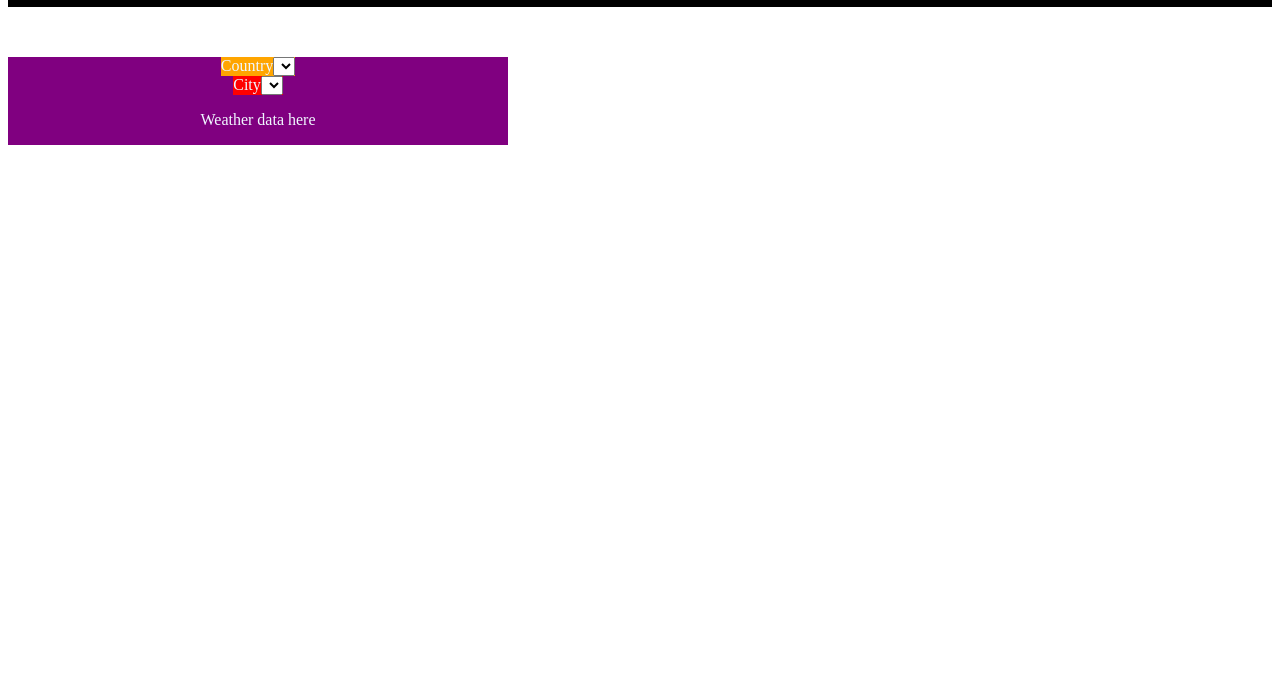
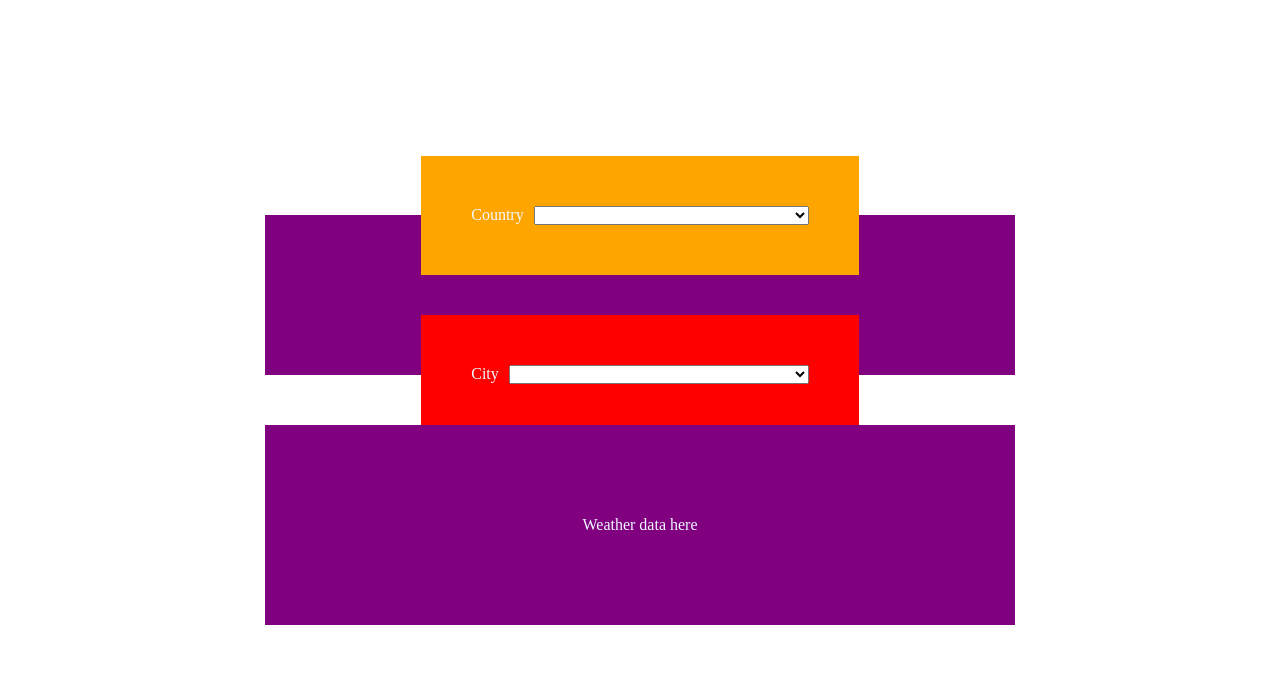
Before and after one commit to CSingh26/APIWeatherApp, a plain HTML site: page index.html in a window 1280 px wide. Shown: the part 123-800 px from the top of the page. Drawn offline with Linux system fonts and the light colour scheme; no server answers.

Commit message:
Final Strucutre and Country List

```diff
--- a/index.html
+++ b/index.html
@@ -7,6 +7,7 @@
         <link rel="stylesheet" href="style.css">
     </head>
     <body>
+        <div class="main-content">
             <div class="heading">
                 <h1>API Weather App</h1>
             </div>
@@ -23,6 +24,7 @@
                     </label>
                     <select id="city-selector"></select>
                 </div>
+            </div>
             <div class="weather-data">
                 <p>Weather data here</p>
             </div>
--- a/script.js
+++ b/script.js
@@ -0,0 +1,15 @@
+document.addEventListener('DOMContentLoaded', () => {
+
+    const countryDrop = document.querySelector('#country-selector')
+    fetch('https://restcountries.com/v3.1/all').then(res => {
+        return res.json();
+    }).then(data => {
+        let output ="";
+        data.forEach(country => {
+            output += `<option>${country.name.common}</option>`;
+        })
+        countryDrop.innerHTML = output
+    }).catch(err => {
+        console.log(err);
+    })
+})
--- a/style.css
+++ b/style.css
@@ -2,6 +2,13 @@
     background: rgb(66,191,183);
     background: radial-gradient(circle, rgba(66,191,183,1) 1%, rgba(168,244,237,1) 52%, rgba(3,146,180,1) 100%);
 } */
+
+.main-content {
+    display: flex;
+    flex-direction: column;
+    justify-content: center;
+    align-items: center;
+}
 
 .heading {
     display: flex;
@@ -10,7 +17,7 @@
     align-items: center;
     text-align: center;
     justify-content: center;
-    margin-top: 50px;
+    width: 100vw;
 }
 
 .container {
@@ -20,15 +27,59 @@
     color: aliceblue;
     margin-top: 50px;
     align-items: center;
-    width: 500px;
+    justify-content: center;
+    width: 750px;
+    height: 20vh;
+    margin-top: 250px;
 }
 
 .country-selector {
     display: flex;
     background-color: orange;
+    height: 50px;
+    margin: 20px 30px;
+    justify-content: flex-start;
+    align-items: center;
+    padding: 50px;
+    width: 45%;
+}
+
+.country-selector label {
+    padding-right: 10px;
+
 }
 
 .city-selector {
     display: flex;
     background-color: red;
+    margin: 20px 30px;
+    justify-content: flex-start;
+    align-items: center;
+    height: 50px;
+    padding: 50px;
+    width: 45%;
 }
+
+.city-selector label {
+    padding-right: 10px;
+}
+
+.weather-data {
+    display: flex;
+    flex-direction: column;
+    background-color: purple;
+    color: aliceblue;
+    margin-top: 50px;
+    align-items: center;
+    justify-content: center;
+    width: 750px;
+    height: 25vh;
+}
+
+#country-selector {
+    width: 300px;
+}
+
+#city-selector {
+    width: 300px;
+}
```
Lines whose indentation alone changed are shown as unchanged.
